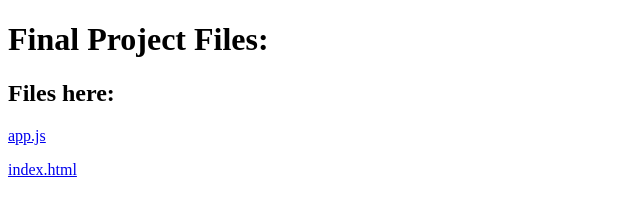
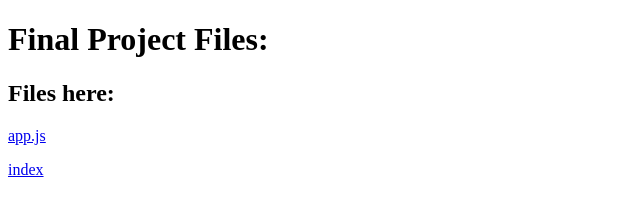
Before and after one commit to jdayxjr/n220fall2020, a plain HTML site: page labs/FinalProject/index.html in a window 1280 px wide. Shown: the full height of the page, 0-640 px from the left. Drawn offline with Linux system fonts and the light colour scheme.

Commit message:
final page udpate

```diff
--- a/labs/FinalProject/index.html
+++ b/labs/FinalProject/index.html
@@ -14,7 +14,7 @@
 
     <h2>Files here:</h2>
     <p><a href="\n220fall2020\labs\FinalProject\js\app.js">app.js</a></p>
-    <p><a href="\n220fal2020\labs\FinalProject\final\index.html">index.html</a></p>
+    <p><a href="\n220fal2020\labs\FinalProject\final\index.html">index</a></p>
 
 
 </body>
```
